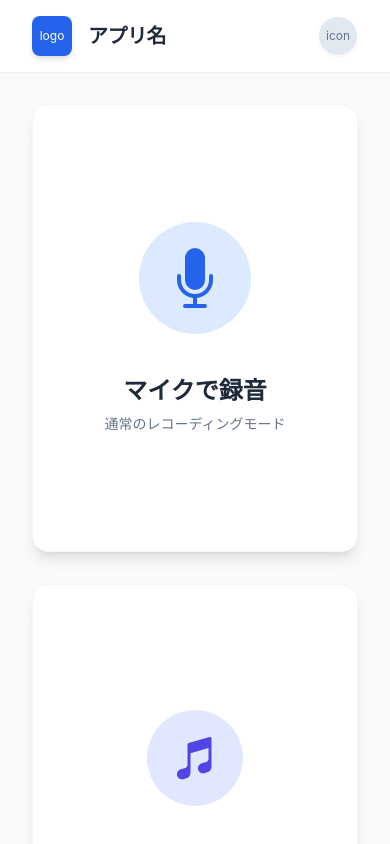
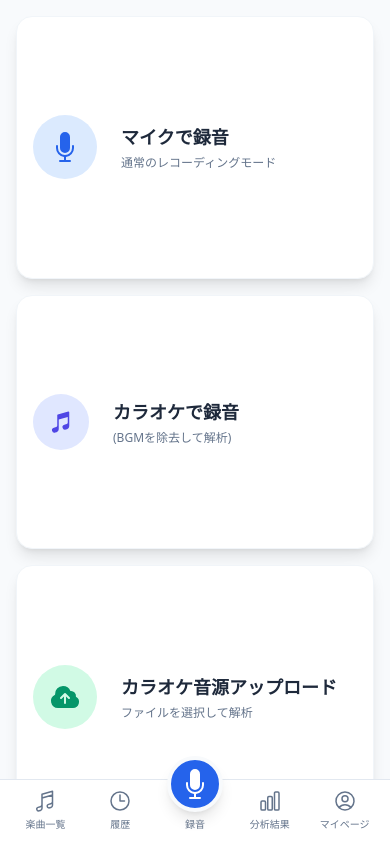
Before and after one commit to kc3hack/2026_team11, a React (Create React App) app in the folder frontend/: page / in a window 390 px wide. Shown: the top 844 px of the page. Built offline with nearby package versions, Linux system fonts and the light colour scheme.

Commit message:
スマホ用に調整

```diff
--- a/frontend/src/App.tsx
+++ b/frontend/src/App.tsx
@@ -7,9 +7,11 @@ import AnalysisResultPage from "./AnalysisResultPage";
 import Header from "./components/Header";
 
 import SongListPage from "./SongListPage";
+import PlaceholderPage from "./PlaceholderPage";
+import BottomNav from "./components/BottomNav";
 
 // 画面の状態を定義
-type ViewState = "menu" | "recorder" | "uploader" | "result" | "analysis" | "songList";
+type ViewState = "menu" | "recorder" | "uploader" | "result" | "analysis" | "songList" | "history" | "mypage";
 
 export default function App() {
   const [view, setView] = useState<ViewState>("menu");
@@ -58,7 +60,7 @@ export default function App() {
   };
 
   return (
-    <div>
+    <div className="pb-24 md:pb-0 min-h-screen relative">
       <Header
         onMenuClick={handleBackToMenu}
         onAnalysisClick={handleAnalysis}
@@ -143,6 +145,19 @@ export default function App() {
       {view === "songList" && (
         <SongListPage />
       )}
+
+      {/* 履歴画面 (Placeholder) */}
+      {view === "history" && (
+        <PlaceholderPage title="履歴" />
+      )}
+
+      {/* マイページ画面 (Placeholder) */}
+      {view === "mypage" && (
+        <PlaceholderPage title="マイページ" />
+      )}
+
+      {/* Bottom Navigation (Mobile Only) */}
+      <BottomNav currentView={view} onViewChange={setView} />
     </div>
   );
 }
--- /dev/null
+++ b/frontend/src/PlaceholderPage.tsx
@@ -0,0 +1,16 @@
+import React from 'react';
+
+interface PlaceholderPageProps {
+    title: string;
+}
+
+const PlaceholderPage: React.FC<PlaceholderPageProps> = ({ title }) => {
+    return (
+        <div className="flex flex-col items-center justify-center min-h-[calc(100vh-80px)] bg-slate-50 p-8">
+            <h1 className="text-3xl font-bold text-slate-800 mb-4">{title}</h1>
+            <p className="text-slate-500">この機能は現在開発中です。</p>
+        </div>
+    );
+};
+
+export default PlaceholderPage;
--- a/frontend/src/RecordingSelectionPage.tsx
+++ b/frontend/src/RecordingSelectionPage.tsx
@@ -10,29 +10,29 @@ interface Props {
 
 const RecordingSelectionPage: React.FC<Props> = ({ onNormalClick, onKaraokeClick, onUploadClick }) => {
     return (
-        <div className="min-h-screen bg-slate-50 font-sans text-slate-700">
+        <div className="min-h-[100dvh] bg-slate-50 font-sans text-slate-700 flex flex-col">
 
             {/* Header Removed - Managed in App.tsx */}
 
             {/* Main Area */}
-            <main className="flex flex-col md:flex-row items-center justify-center min-h-[calc(100vh-80px)] p-8 gap-8 xl:gap-12">
+            <main className="flex-1 flex flex-col md:flex-row items-center justify-center p-4 md:p-8 gap-4 md:gap-8 xl:gap-12 w-full max-w-5xl mx-auto">
 
                 {/* Normal Mode Card */}
                 <button
                     type="button"
                     onClick={onNormalClick} // ハンドラを適用
-                    className="group relative w-full max-w-sm h-[28rem] bg-white rounded-2xl shadow-lg hover:shadow-2xl transition-all duration-300 transform hover:-translate-y-2 cursor-pointer flex flex-col items-center justify-center border border-slate-100 overflow-hidden"
+                    className="group relative w-full max-w-sm flex-1 md:flex-none md:h-[28rem] bg-white rounded-2xl shadow-lg hover:shadow-2xl transition-all duration-300 transform md:hover:-translate-y-2 cursor-pointer flex flex-col items-center justify-center border border-slate-100 overflow-hidden min-h-[100px]"
                 >
                     <div className="absolute inset-0 bg-blue-50 opacity-0 group-hover:opacity-100 transition-opacity duration-300 pointer-events-none"></div>
 
-                    <div className="z-10 flex flex-col items-center justify-center space-y-8 p-8 text-center w-full h-full">
-                        <div className="p-6 bg-blue-100 rounded-full text-blue-600 mb-2 group-hover:scale-110 transition-transform duration-300">
-                            <MicrophoneIcon className="w-16 h-16" />
+                    <div className="z-10 flex flex-row md:flex-col items-center justify-start md:justify-center space-x-6 md:space-x-0 md:space-y-8 p-4 md:p-8 text-left md:text-center w-full h-full">
+                        <div className="p-4 md:p-6 bg-blue-100 rounded-full text-blue-600 mb-0 md:mb-2 group-hover:scale-110 transition-transform duration-300 flex-shrink-0">
+                            <MicrophoneIcon className="w-8 h-8 md:w-16 md:h-16" />
                         </div>
 
-                        <div className="space-y-2">
-                            <h2 className="text-2xl font-bold text-slate-800">マイクで録音</h2>
-                            <p className="text-sm text-slate-500 font-medium">通常のレコーディングモード</p>
+                        <div className="space-y-1 md:space-y-2">
+                            <h2 className="text-lg md:text-2xl font-bold text-slate-800">マイクで録音</h2>
+                            <p className="text-xs md:text-sm text-slate-500 font-medium">通常のレコーディングモード</p>
                         </div>
                     </div>
                 </button>
@@ -41,18 +41,18 @@ const RecordingSelectionPage: React.FC<Props> = ({ onNormalClick, onKaraokeClick
                 <button
                     type="button"
                     onClick={onKaraokeClick} // ハンドラを適用
-                    className="group relative w-full max-w-sm h-[28rem] bg-white rounded-2xl shadow-lg hover:shadow-2xl transition-all duration-300 transform hover:-translate-y-2 cursor-pointer flex flex-col items-center justify-center border border-slate-100 overflow-hidden"
+                    className="group relative w-full max-w-sm flex-1 md:flex-none md:h-[28rem] bg-white rounded-2xl shadow-lg hover:shadow-2xl transition-all duration-300 transform md:hover:-translate-y-2 cursor-pointer flex flex-col items-center justify-center border border-slate-100 overflow-hidden min-h-[100px]"
                 >
                     <div className="absolute inset-0 bg-indigo-50 opacity-0 group-hover:opacity-100 transition-opacity duration-300 pointer-events-none"></div>
 
-                    <div className="z-10 flex flex-col items-center justify-center space-y-8 p-8 text-center w-full h-full">
-                        <div className="p-6 bg-indigo-100 rounded-full text-indigo-600 mb-2 group-hover:scale-110 transition-transform duration-300 flex items-center justify-center gap-1 relative">
-                            <MusicalNoteIcon className="w-12 h-12 z-10" />
+                    <div className="z-10 flex flex-row md:flex-col items-center justify-start md:justify-center space-x-6 md:space-x-0 md:space-y-8 p-4 md:p-8 text-left md:text-center w-full h-full">
+                        <div className="p-4 md:p-6 bg-indigo-100 rounded-full text-indigo-600 mb-0 md:mb-2 group-hover:scale-110 transition-transform duration-300 flex items-center justify-center gap-1 relative flex-shrink-0">
+                            <MusicalNoteIcon className="w-6 h-6 md:w-12 md:h-12 z-10" />
                         </div>
 
-                        <div className="space-y-2">
-                            <h2 className="text-2xl font-bold text-slate-800">カラオケで録音</h2>
-                            <p className="text-sm text-slate-500 font-medium">(BGMを除去して解析)</p>
+                        <div className="space-y-1 md:space-y-2">
+                            <h2 className="text-lg md:text-2xl font-bold text-slate-800">カラオケで録音</h2>
+                            <p className="text-xs md:text-sm text-slate-500 font-medium">(BGMを除去して解析)</p>
                         </div>
                     </div>
                 </button>
@@ -61,18 +61,18 @@ const RecordingSelectionPage: React.FC<Props> = ({ onNormalClick, onKaraokeClick
                 <button
                     type="button"
                     onClick={onUploadClick} // ハンドラを適用
-                    className="group relative w-full max-w-sm h-[28rem] bg-white rounded-2xl shadow-lg hover:shadow-2xl transition-all duration-300 transform hover:-translate-y-2 cursor-pointer flex flex-col items-center justify-center border border-slate-100 overflow-hidden"
+                    className="group relative w-full max-w-sm flex-1 md:flex-none md:h-[28rem] bg-white rounded-2xl shadow-lg hover:shadow-2xl transition-all duration-300 transform md:hover:-translate-y-2 cursor-pointer flex flex-col items-center justify-center border border-slate-100 overflow-hidden min-h-[100px]"
                 >
                     <div className="absolute inset-0 bg-emerald-50 opacity-0 group-hover:opacity-100 transition-opacity duration-300 pointer-events-none"></div>
 
-                    <div className="z-10 flex flex-col items-center justify-center space-y-8 p-8 text-center w-full h-full">
-                        <div className="p-6 bg-emerald-100 rounded-full text-emerald-600 mb-2 group-hover:scale-110 transition-transform duration-300">
-                            <CloudArrowUpIcon className="w-16 h-16" />
+                    <div className="z-10 flex flex-row md:flex-col items-center justify-start md:justify-center space-x-6 md:space-x-0 md:space-y-8 p-4 md:p-8 text-left md:text-center w-full h-full">
+                        <div className="p-4 md:p-6 bg-emerald-100 rounded-full text-emerald-600 mb-0 md:mb-2 group-hover:scale-110 transition-transform duration-300 flex-shrink-0">
+                            <CloudArrowUpIcon className="w-8 h-8 md:w-16 md:h-16" />
                         </div>
 
-                        <div className="space-y-2">
-                            <h2 className="text-2xl font-bold text-slate-800">カラオケ音源<br />アップロード</h2>
-                            <p className="text-sm text-slate-500 font-medium">ファイルを選択して解析</p>
+                        <div className="space-y-1 md:space-y-2">
+                            <h2 className="text-lg md:text-2xl font-bold text-slate-800">カラオケ音源<br className="hidden md:block" />アップロード</h2>
+                            <p className="text-xs md:text-sm text-slate-500 font-medium">ファイルを選択して解析</p>
                         </div>
                     </div>
                 </button>
--- /dev/null
+++ b/frontend/src/components/BottomNav.tsx
@@ -0,0 +1,77 @@
+import React from 'react';
+import { MusicalNoteIcon, ClockIcon, MicrophoneIcon, ChartBarIcon, UserCircleIcon } from '@heroicons/react/24/outline';
+import { MicrophoneIcon as MicrophoneIconSolid } from '@heroicons/react/24/solid';
+
+interface BottomNavProps {
+    currentView: string;
+    onViewChange: (view: any) => void;
+}
+
+const BottomNav: React.FC<BottomNavProps> = ({ currentView, onViewChange }) => {
+    // Helper to determine active state style
+    const getItemClass = (viewName: string) => {
+        return currentView === viewName
+            ? "text-blue-600"
+            : "text-slate-500 hover:text-slate-700";
+    };
+
+    return (
+        <div className="md:hidden fixed bottom-0 left-0 w-full bg-white border-t border-slate-200 z-50 px-2 pb-safe">
+            <div className="flex justify-between items-end h-16 pb-2">
+
+                {/* 1. Song List (was Home) */}
+                <button
+                    onClick={() => onViewChange('songList')}
+                    className={`flex-1 flex flex-col items-center justify-end h-full py-1 ${getItemClass('songList')}`}
+                >
+                    <MusicalNoteIcon className="w-6 h-6 mb-1" />
+                    <span className="text-[10px] font-medium">楽曲一覧</span>
+                </button>
+
+                {/* 2. History */}
+                <button
+                    onClick={() => onViewChange('history')} // Placeholder view
+                    className={`flex-1 flex flex-col items-center justify-end h-full py-1 ${getItemClass('history')}`}
+                >
+                    <ClockIcon className="w-6 h-6 mb-1" />
+                    <span className="text-[10px] font-medium">履歴</span>
+                </button>
+
+                {/* 3. Recording (Center - Special) */}
+                <div className="flex-1 flex justify-center h-full relative group">
+                    {/* Floating Button */}
+                    <button
+                        onClick={() => onViewChange('menu')}
+                        className="absolute -top-6 w-14 h-14 bg-blue-600 rounded-full flex items-center justify-center shadow-lg border-4 border-slate-50 active:scale-95 transition-transform"
+                    >
+                        <MicrophoneIconSolid className="w-8 h-8 text-white" />
+                    </button>
+                    {/* Label below */}
+                    <div className="flex flex-col justify-end pb-1 h-full pt-8">
+                        <span className="text-[10px] font-medium text-slate-500 group-hover:text-blue-600 transition-colors">録音</span>
+                    </div>
+                </div>
+
+                {/* 4. Analysis Result */}
+                <button
+                    onClick={() => onViewChange('analysis')}
+                    className={`flex-1 flex flex-col items-center justify-end h-full py-1 ${getItemClass('analysis')}`}
+                >
+                    <ChartBarIcon className="w-6 h-6 mb-1" />
+                    <span className="text-[10px] font-medium">分析結果</span>
+                </button>
+
+                {/* 5. My Page */}
+                <button
+                    onClick={() => onViewChange('mypage')} // Placeholder view
+                    className={`flex-1 flex flex-col items-center justify-end h-full py-1 ${getItemClass('mypage')}`}
+                >
+                    <UserCircleIcon className="w-6 h-6 mb-1" />
+                    <span className="text-[10px] font-medium">マイページ</span>
+                </button>
+            </div>
+        </div>
+    );
+};
+
+export default BottomNav;
--- a/frontend/src/components/Header.tsx
+++ b/frontend/src/components/Header.tsx
@@ -9,7 +9,7 @@ interface HeaderProps {
 
 const Header: React.FC<HeaderProps> = ({ onMenuClick, onAnalysisClick, onSongListClick, currentView }) => {
     return (
-        <header className="flex items-center justify-between px-8 py-4 bg-white shadow-sm sticky top-0 z-50">
+        <header className="hidden md:flex items-center justify-between px-8 py-4 bg-white shadow-sm sticky top-0 z-50">
             <div className="flex items-center gap-4 cursor-pointer" onClick={onMenuClick}>
                 {/* Logo (Dummy) */}
                 <div className="w-10 h-10 bg-blue-600 flex items-center justify-center text-white text-xs rounded-lg shadow-md">
```
